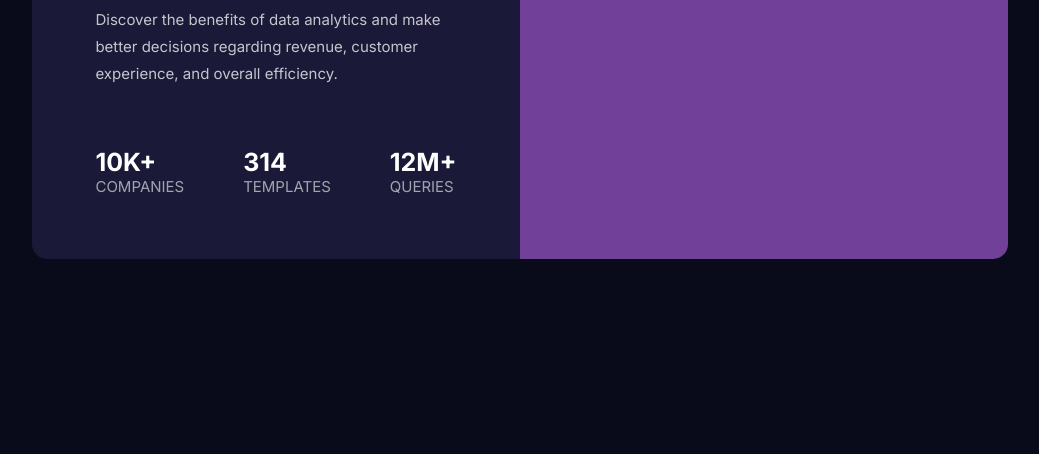
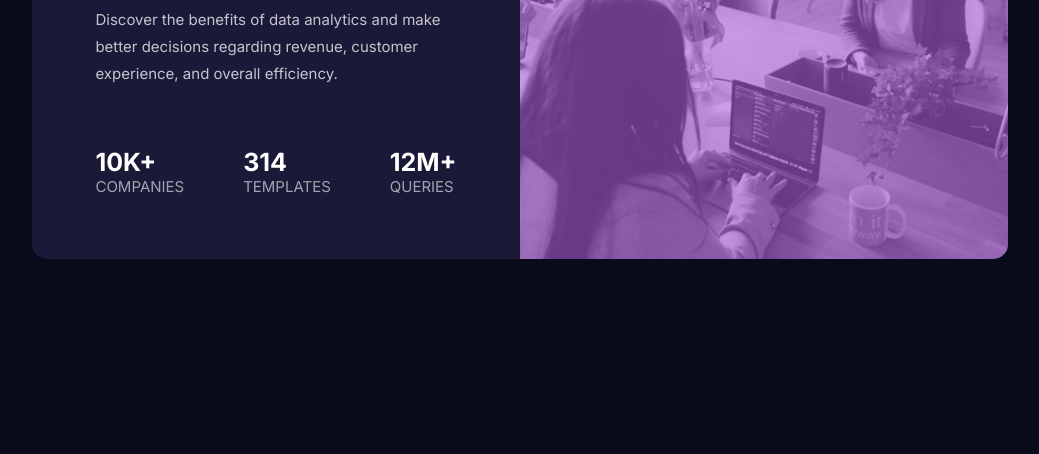
Before and after one commit to BigLurch/stats-preview-card-component, a plain HTML site: page index.html in a window 1280 px wide. Shown: the part 346-800 px from the top of the page, without its empty margins (120-1159 px from the left). Drawn offline with Linux system fonts and the light colour scheme; the site is published under a folder, as on GitHub Pages, so addresses that start at the root find nothing.

Commit message:
add . to img src

```diff
--- a/index.html
+++ b/index.html
@@ -34,7 +34,7 @@
           </div>
       </div>
       <div class="status-card__image">
-        <img src="/images/image-header-desktop.jpg" alt="Women working with their computers.">
+        <img src="./images/image-header-desktop.jpg" alt="Women working with their computers.">
       </div>
     </div>
   </div>
```
